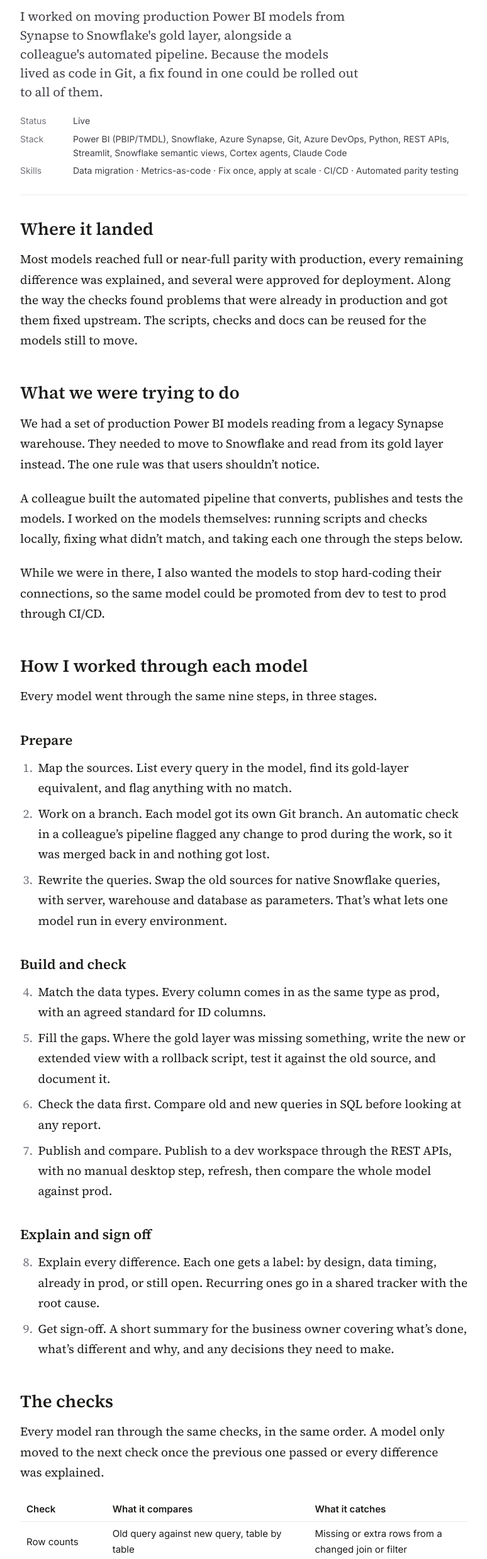
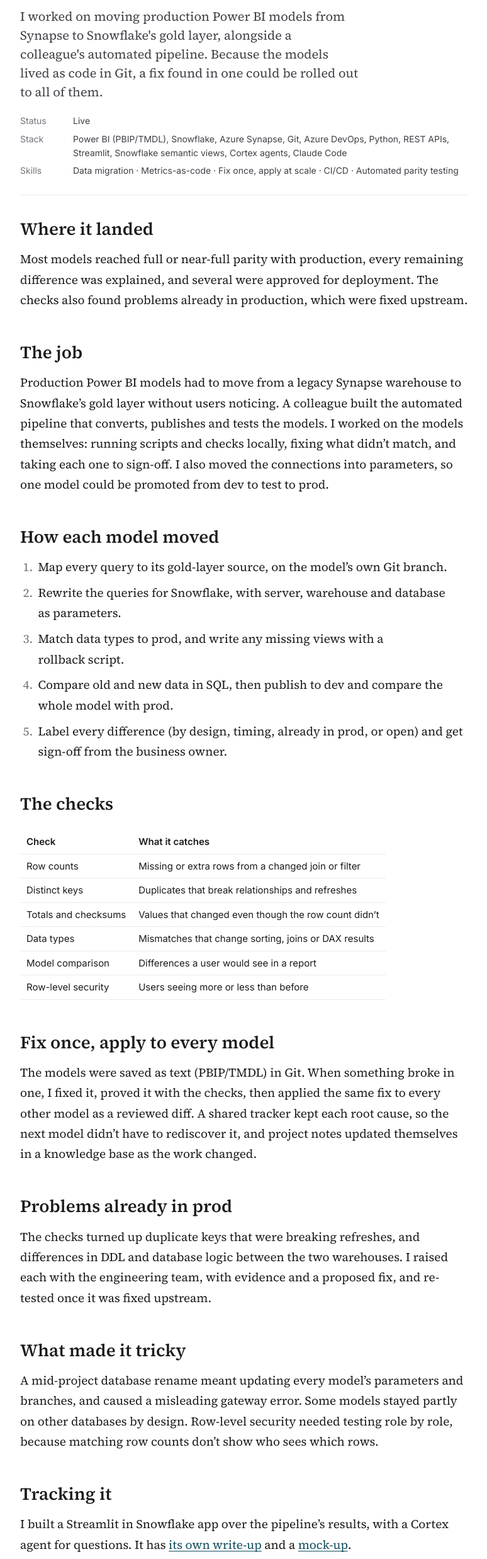
Before and after one commit to fedamo/portfolio-site, an Astro site: page /projects/semantic-model-migration in a window 1280 px wide. Shown: the part 321-2797 px from the top of the page at 63% size, without its empty margins (252-1026 px from the left). Built offline with nearby package versions, Linux system fonts and the light colour scheme; Astro itself is replaced by a stand-in of ours.

Commit message:
Migration page: condensed to about half
Co-Authored-By: Claude Opus 5.5 <noreply@anthropic.com>
Claude-Session: https://claude.ai/code/session_01RRVNPtLKWzAgaYtSnnmtqr

```diff
--- a/src/content/projects/semantic-model-migration.md
+++ b/src/content/projects/semantic-model-migration.md
@@ -13,114 +13,58 @@ draft: false
 ## Where it landed
 
 Most models reached full or near-full parity with production, every remaining difference was explained, and
-several were approved for deployment. Along the way the checks found problems that were already in production
-and got them fixed upstream. The scripts, checks and docs can be reused for the models still to move.
+several were approved for deployment. The checks also found problems already in production, which were fixed
+upstream.
 
-## What we were trying to do
+## The job
 
-We had a set of production Power BI models reading from a legacy Synapse warehouse. They needed to move to
-Snowflake and read from its gold layer instead. The one rule was that users shouldn't notice.
+Production Power BI models had to move from a legacy Synapse warehouse to Snowflake's gold layer without users
+noticing. A colleague built the automated pipeline that converts, publishes and tests the models. I worked on the
+models themselves: running scripts and checks locally, fixing what didn't match, and taking each one to sign-off.
+I also moved the connections into parameters, so one model could be promoted from dev to test to prod.
 
-A colleague built the automated pipeline that converts, publishes and tests the models. I worked on the models
-themselves: running scripts and checks locally, fixing what didn't match, and taking each one through the steps
-below.
+## How each model moved
 
-While we were in there, I also wanted the models to stop hard-coding their connections, so the same model
-could be promoted from dev to test to prod through CI/CD.
-
-## How I worked through each model
-
-Every model went through the same nine steps, in three stages.
-
-### Prepare
-
-1. Map the sources. List every query in the model, find its gold-layer equivalent, and flag anything
-   with no match.
-2. Work on a branch. Each model got its own Git branch. An automatic check in a colleague's pipeline
-   flagged any change to prod during the work, so it was merged back in and nothing got lost.
-3. Rewrite the queries. Swap the old sources for native Snowflake queries, with server, warehouse and
-   database as parameters. That's what lets one model run in every environment.
-
-### Build and check
-
-4. Match the data types. Every column comes in as the same type as prod, with an agreed standard for ID
-   columns.
-5. Fill the gaps. Where the gold layer was missing something, write the new or extended view with a
-   rollback script, test it against the old source, and document it.
-6. Check the data first. Compare old and new queries in SQL before looking at any report.
-7. Publish and compare. Publish to a dev workspace through the REST APIs, with no manual desktop step,
-   refresh, then compare the whole model against prod.
-
-### Explain and sign off
-
-8. Explain every difference. Each one gets a label: by design, data timing, already in prod, or still
-   open. Recurring ones go in a shared tracker with the root cause.
-9. Get sign-off. A short summary for the business owner covering what's done, what's different and why,
-   and any decisions they need to make.
+1. Map every query to its gold-layer source, on the model's own Git branch.
+2. Rewrite the queries for Snowflake, with server, warehouse and database as parameters.
+3. Match data types to prod, and write any missing views with a rollback script.
+4. Compare old and new data in SQL, then publish to dev and compare the whole model with prod.
+5. Label every difference (by design, timing, already in prod, or open) and get sign-off from the business owner.
 
 ## The checks
 
-Every model ran through the same checks, in the same order. A model only moved to the next check once the
-previous one passed or every difference was explained.
+| Check | What it catches |
+|---|---|
+| Row counts | Missing or extra rows from a changed join or filter |
+| Distinct keys | Duplicates that break relationships and refreshes |
+| Totals and checksums | Values that changed even though the row count didn't |
+| Data types | Mismatches that change sorting, joins or DAX results |
+| Model comparison | Differences a user would see in a report |
+| Row-level security | Users seeing more or less than before |
 
-| Check | What it compares | What it catches |
-|---|---|---|
-| Row counts | Old query against new query, table by table | Missing or extra rows from a changed join or filter |
-| Distinct keys | Unique key values in each table | Duplicates that break relationships and refreshes |
-| Totals and checksums | Sums and hashes of the main columns | Values that changed even though the row count didn't |
-| Data types | Each column's type against prod | Type mismatches that change sorting, joins or DAX results |
-| Model comparison | Every table, column, measure and value profile in the published model against prod | Differences a user would see in a report |
-| Row-level security | Who can see what, for each role | Users seeing more or less than before |
+## Fix once, apply to every model
 
-## Tracking it: a status app with its own agent
+The models were saved as text (PBIP/TMDL) in Git. When something broke in one, I fixed it, proved it with the
+checks, then applied the same fix to every other model as a reviewed diff. A shared tracker kept each root cause,
+so the next model didn't have to rediscover it, and project notes updated themselves in a knowledge base as the
+work changed.
 
-A colleague's automated pipeline wrote every check result to tables in Snowflake. I built a Streamlit in Snowflake app on top of them,
-with a card per model, a stage bar and filters, so anyone could see where each model stood. A semantic view over the
-pipeline results defines the stages and checks once, and both the app and a Cortex agent read from it. The agent sits
-in the app as a chat panel for plain-English questions.
+## Problems already in prod
 
-The full story is in [its own write-up](/projects/migration-status-dashboard/), and there's a
-[mock-up of the dashboard](/dashboards/migration-tracker/) with made-up data.
-
-## Fixing once and rolling out to every model
-
-Every model was saved in Power BI's text-based project format (PBIP/TMDL), so every model was a set of text
-files in Git.
-
-When something broke in one model, like a type mismatch, a query that didn't follow the parameter pattern, or
-something the database rename broke, I fixed it once and proved it with the checks. Then I applied the same
-fix to every other model, reviewed it as a diff, and re-ran the same checks.
-
-The documentation kept up by itself. Every edit on a branch and every new or updated tool updated Markdown
-notes in a knowledge base automatically, so each model's notes, the issue tracker and the status board were
-always current.
-
-The shared tracker did the same for the "why". Once a root cause was written down, the next model didn't have
-to rediscover it. Each model made the next one quicker.
-
-## Finding problems that were already in prod
-
-Because every table, column and value was compared with production, the checks also turned up issues that
-were already in production:
-
-- Duplicate values in keys that should have been unique, which were breaking refreshes without an obvious error.
-- Differences in DDL and database logic between the old warehouse and the new one. Table definitions and
-  view logic didn't line up, so the same query could return different results.
-
-For each one I raised it with the engineering team, with the evidence and a proposed fix, kept it separate from
-the migration differences, and re-tested once it was fixed upstream. The business ended up with cleaner
-production data as well as migrated models.
+The checks turned up duplicate keys that were breaking refreshes, and differences in DDL and database logic
+between the two warehouses. I raised each with the engineering team, with evidence and a proposed fix, and
+re-tested once it was fixed upstream.
 
 ## What made it tricky
 
-- Some models stayed mixed-source on purpose, with a few tables still on other SQL databases. I documented
-  those so they'd be handled properly when promoted.
-- The databases were renamed mid-project. Every model's parameters and branches had to be updated, and the
-  rename caused a misleading gateway error that took some digging to trace.
-- Row-level security needed its own check. Matching row counts doesn't prove that each person sees the same
-  rows, so I tested each role separately.
+A mid-project database rename meant updating every model's parameters and branches, and caused a misleading
+gateway error. Some models stayed partly on other databases by design. Row-level security needed testing role by
+role, because matching row counts don't show who sees which rows.
 
-## How I used AI
+## Tracking it
 
-Claude Code helped with analysis, scripting, validation and first drafts of the documentation. The checks
-decided whether a model was ready.
+I built a Streamlit in Snowflake app over the pipeline's results, with a Cortex agent for questions. It has
+[its own write-up](/projects/migration-status-dashboard/) and a [mock-up](/dashboards/migration-tracker/).
+
+Claude Code helped with analysis, scripting and first drafts of the documentation. The checks decided whether a
+model was ready.
```
